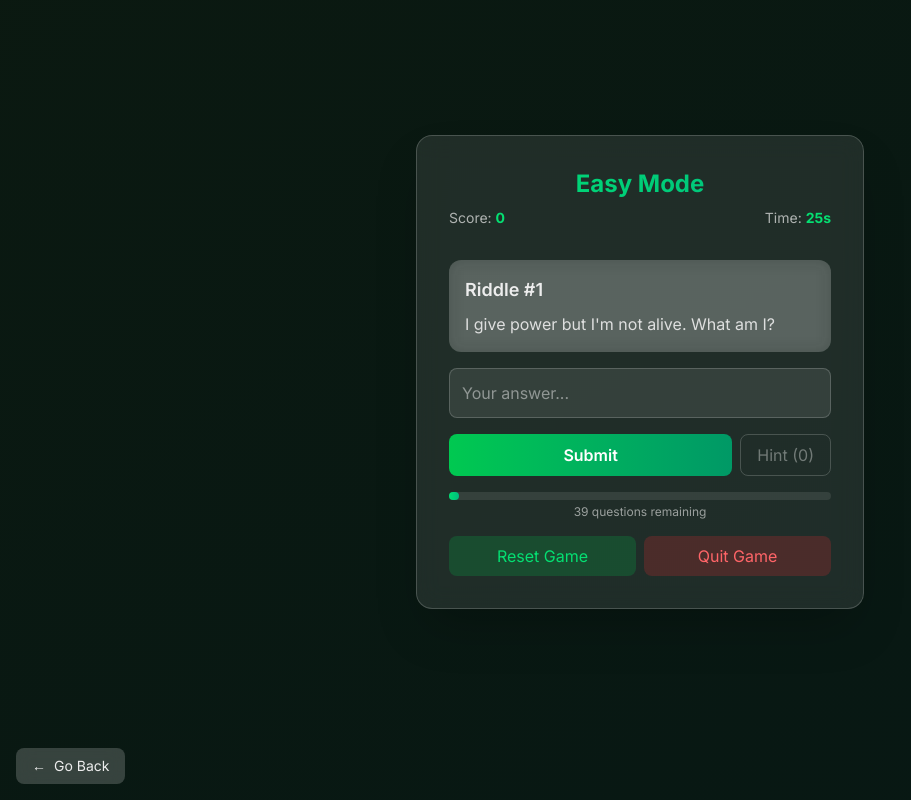
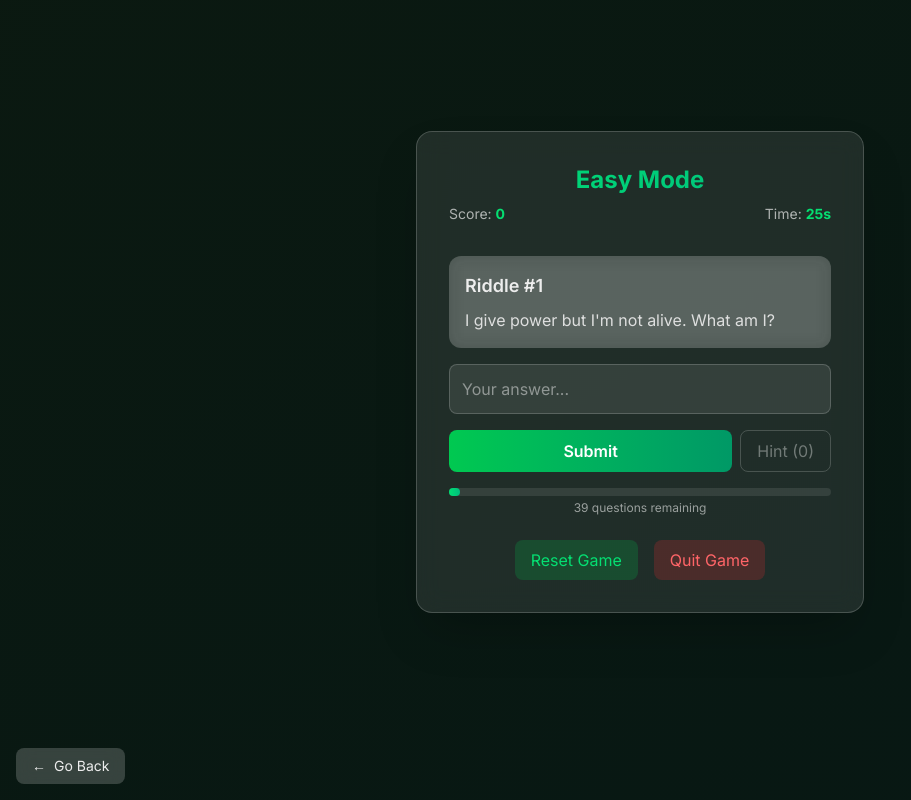
Before and after one commit to emmaxyart/Riddle-Quest, a Next.js app: page /game/easy in a window 1280 px wide. Shown: the whole page, without its empty margins (0-911 px from the left). Built offline with nearby package versions, Linux system fonts and the light colour scheme.

Commit message:
fixed some build err

```diff
--- a/src/app/game/easy/page.tsx
+++ b/src/app/game/easy/page.tsx
@@ -16,7 +16,6 @@ export default function EasyMode() {
     user,
     gameState,
     resetGame,
-    resetHighScore,
     updateScore,
     useHint,
     completeGame
@@ -42,7 +41,6 @@ export default function EasyMode() {
   const [currentRiddleIndex, setCurrentRiddleIndex] = useState(0);
   const [answer, setAnswer] = useState('');
   const [timeRemaining, setTimeRemaining] = useState(30);
-  const [showHint, setShowHint] = useState(false);
   const [feedback, setFeedback] = useState<{
     message: string;
     type: 'success' | 'error' | 'info' | null;
@@ -73,14 +71,16 @@ export default function EasyMode() {
   };
 
   useEffect(() => {
+    // Reset game when component mounts
+    resetGame();
     fetchRiddles();
+    // eslint-disable-next-line react-hooks/exhaustive-deps
   }, []);
 
   const moveToNextRiddle = useCallback(() => {
     if (currentRiddleIndex < riddles.length - 1) {
       setCurrentRiddleIndex(prev => prev + 1);
       setAnswer('');
-      setShowHint(false);
       setFeedback({ message: '', type: null });
     } else {
       // Game is over
@@ -178,7 +178,6 @@ export default function EasyMode() {
         riddles[currentRiddleIndex].question,
         riddles[currentRiddleIndex].answer
       );
-      setShowHint(true);
       setFeedback({
         message: generatedHint,
         type: 'info'
@@ -196,7 +195,6 @@ export default function EasyMode() {
     resetGame();
     setCurrentRiddleIndex(0);
     setAnswer('');
-    setShowHint(false);
     setFeedback({ message: '', type: null });
     fetchRiddles().finally(() => {
       setIsResetting(false);
@@ -319,6 +317,8 @@ export default function EasyMode() {
                   </button>
                 </div>
               </div>
+            </>
+          )}
 
           {feedback.message && (
             <div
@@ -338,32 +338,32 @@ export default function EasyMode() {
             <div className="w-full bg-foreground/10 rounded-full h-2">
               <div
                 className="bg-gradient-to-r from-green-400 to-emerald-500 h-2 rounded-full"
-                    style={{ width: `${(currentRiddleIndex + 1) / TOTAL_RIDDLES * 100}%` }}
+                style={{ width: `${progress.percentage}%` }}
               />
             </div>
             <div className="mt-1 text-xs text-foreground/60 text-center">
-                  {TOTAL_RIDDLES - (currentRiddleIndex + 1)} questions remaining
+              {progress.remaining} questions remaining
             </div>
           </div>
 
-              <div className="flex space-x-2 mt-4">
+          {/* Add reset and quit game buttons with consistent styling */}
+          <div className="mt-6 flex justify-center space-x-4">
             <button
               onClick={handleResetGame}
               disabled={isResetting}
-                  className="flex-1 px-4 py-2 rounded-lg bg-green-500/20 text-green-400 hover:bg-green-500/30 transition-colors"
+              className="px-4 py-2 rounded-lg bg-green-500/20 text-green-400 hover:bg-green-500/30 transition-colors"
             >
-                  {isResetting ? "Resetting Game..." : "Reset Game"}
+              {isResetting ? "Resetting..." : "Reset Game"}
             </button>
+
             <button
               onClick={handleQuitGame}
               disabled={isQuitting}
-                  className="flex-1 px-4 py-2 rounded-lg bg-red-500/20 text-red-400 hover:bg-red-500/30 transition-colors"
+              className="px-4 py-2 rounded-lg bg-red-500/20 text-red-400 hover:bg-red-500/30 transition-colors"
             >
-                  {isQuitting ? "Quitting Game..." : "Quit Game"}
+              {isQuitting ? "Quitting..." : "Quit Game"}
             </button>
           </div>
-            </>
-          )}
         </div>
       </div>
 
--- a/src/app/game/medium/page.tsx
+++ b/src/app/game/medium/page.tsx
@@ -37,13 +37,11 @@ export default function MediumMode() {
   const [currentRiddleIndex, setCurrentRiddleIndex] = useState(0);
   const [answer, setAnswer] = useState('');
   const [timeRemaining, setTimeRemaining] = useState(15); // Changed from 25 to 15
-  const [showHint, setShowHint] = useState(false);
   const [feedback, setFeedback] = useState<{
     message: string;
     type: 'success' | 'error' | 'info' | null;
   }>({ message: '', type: null });
   const [startTime, setStartTime] = useState<number>(0);
-  const [usedHintsThisGame, setUsedHintsThisGame] = useState(false);
   const [isResetting, setIsResetting] = useState(false);
   const [isQuitting, setIsQuitting] = useState(false);
 
@@ -79,7 +77,6 @@ export default function MediumMode() {
     if (currentRiddleIndex < riddles.length - 1) {
       setCurrentRiddleIndex(prev => prev + 1);
       setAnswer('');
-      setShowHint(false);
       setFeedback({ message: '', type: null });
     } else {
       // Game is over
@@ -171,12 +168,10 @@ export default function MediumMode() {
     }
 
     if (handleHint()) {
-      setUsedHintsThisGame(true);
       const generatedHint = generateHint(
         riddles[currentRiddleIndex].question,
         riddles[currentRiddleIndex].answer
       );
-      setShowHint(true);
       setFeedback({
         message: generatedHint,
         type: 'info'
@@ -194,7 +189,6 @@ export default function MediumMode() {
     resetGame();
     setCurrentRiddleIndex(0);
     setAnswer('');
-    setShowHint(false);
     setFeedback({ message: '', type: null });
     fetchRiddles().finally(() => {
       setIsResetting(false);
@@ -233,7 +227,8 @@ export default function MediumMode() {
   // Game is complete
   if (currentRiddleIndex >= riddles.length && riddles.length > 0) {
     const achievements = calculateAchievements();
-    completeGame(true);
+    // Pass a boolean based on gameState.hintsUsed instead of usedHintsThisGame
+    completeGame(gameState.hintsUsed > 0);
 
     return (
       <GameComplete
```
Lines whose indentation alone changed are shown as unchanged.
